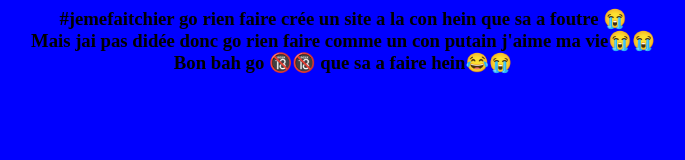
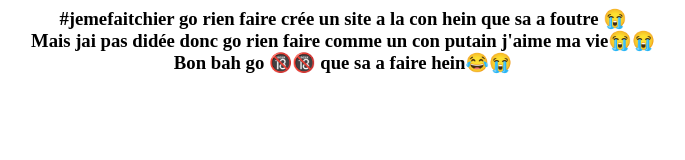
Before and after one commit to roro26/oncefairechier, a plain HTML site: page index.html in a window 1280 px wide. Shown: the whole page, without its empty margins (297-982 px from the left). Drawn offline with Linux system fonts and the light colour scheme.

Commit message:
Update index.html

```diff
--- a/index.html
+++ b/index.html
@@ -1,6 +1,5 @@
 <html>
 <title>je me fait chier</title>
-<body bgcolor=blue>
     <h3>
 <head>
     <div align="center">
@@ -14,5 +13,4 @@
 </head>
 </h3>
 </div>
-<body>
 </html>
```
